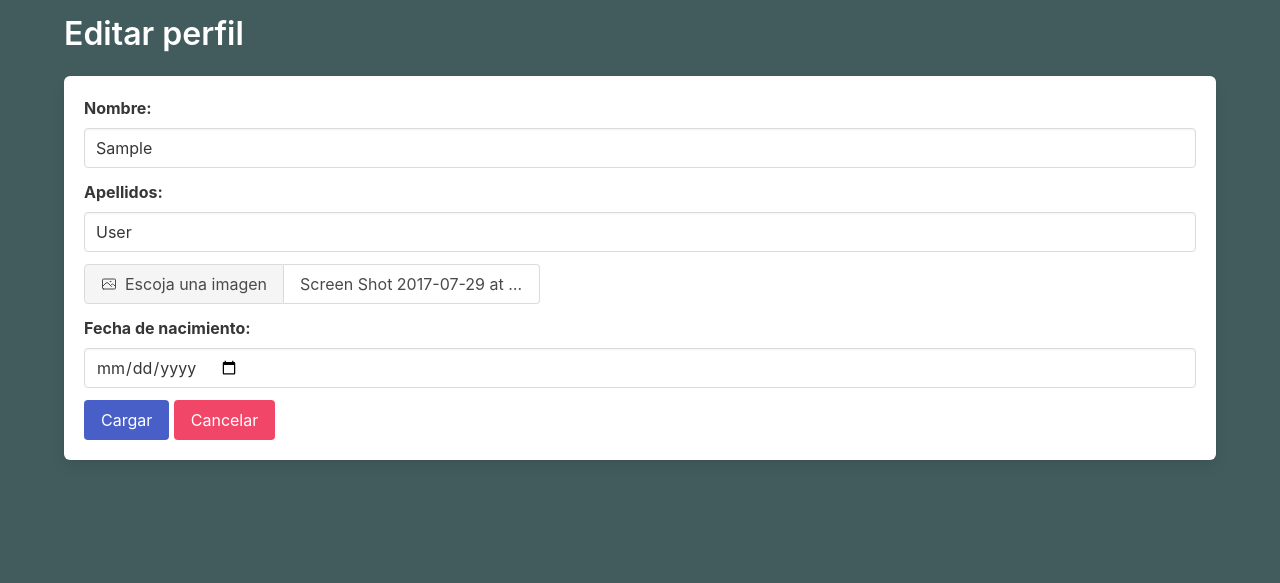
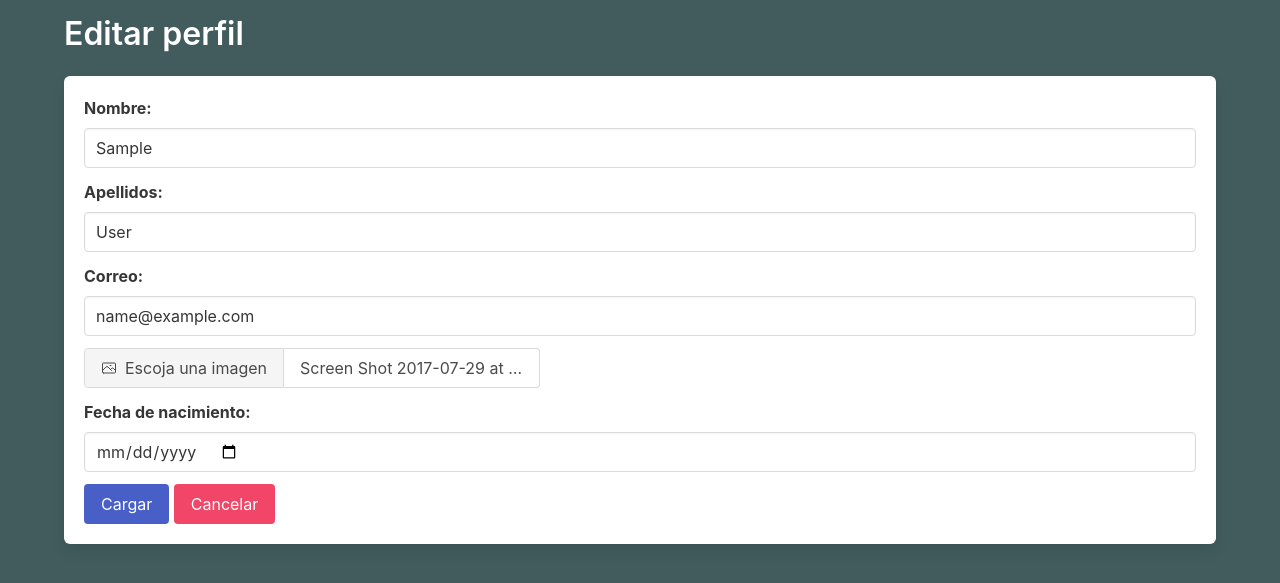
Before and after one commit to dieratec/tarea1-bd2, a Django app: page /accounts/profile/1/ in a window 1280 px wide. Shown: the part 56-639 px from the top of the page. Run offline with Django 4.2, Linux system fonts and the light colour scheme; the visitor is signed in with stand-in values (Sample User, id 1); data comes from the database, SQL or seed files in the repository; parts of the project's set-up code (start-up, migrations or seed data) failed here and were passed over.

Commit message:
agregado campo de correo electronico

```diff
--- a/core/forms.py
+++ b/core/forms.py
@@ -18,10 +18,11 @@ class UpdateProfileForm(UserChangeForm):
 
     class Meta:
         model = User
-        fields = ("first_name", "last_name", "photo", "birthdate")
+        fields = ("first_name", "last_name", "photo", "birthdate", "email")
         widgets = {
             'first_name': forms.TextInput(attrs={'class': 'input'}),
             'last_name': forms.TextInput(attrs={'class': 'input'}),
             'photo': forms.FileInput(attrs={'class': 'file-input'}),
             'birthdate': forms.DateInput(attrs={'class': 'input', 'type': 'date'}, format="%Y-%m-%d"),
+            "email": forms.TextInput(attrs={'class': 'input'}),
         }
--- a/templates/users/user-profile.html
+++ b/templates/users/user-profile.html
@@ -22,6 +22,12 @@
             <label for="{{ form.last_name.id_for_label }}" class="label">Apellidos:</label>
             <div class="control">
                 {{ form.last_name }}
+            </div>
+        </div>
+        <div class="field">
+            <div class="control">
+                <label for="{{ form.email.id_for_label }}" class="label">Correo:</label>
+                {{ form.email }}
             </div>
         </div>
         <div class="field">
```
